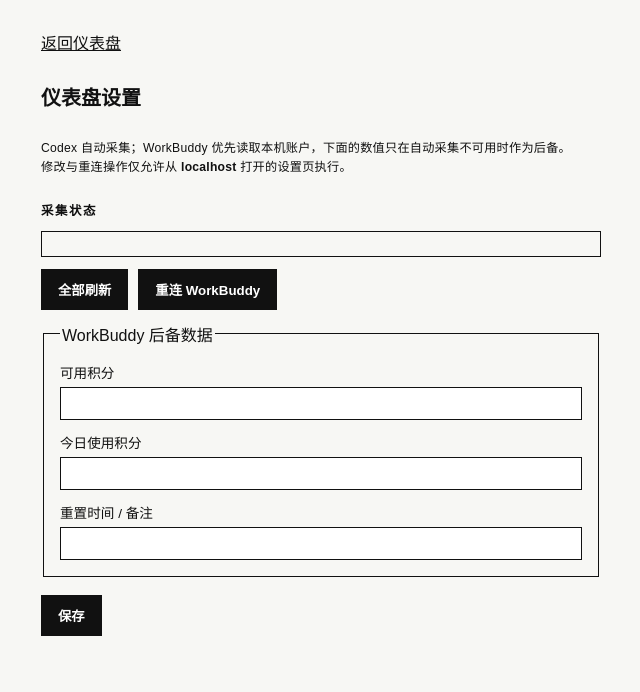
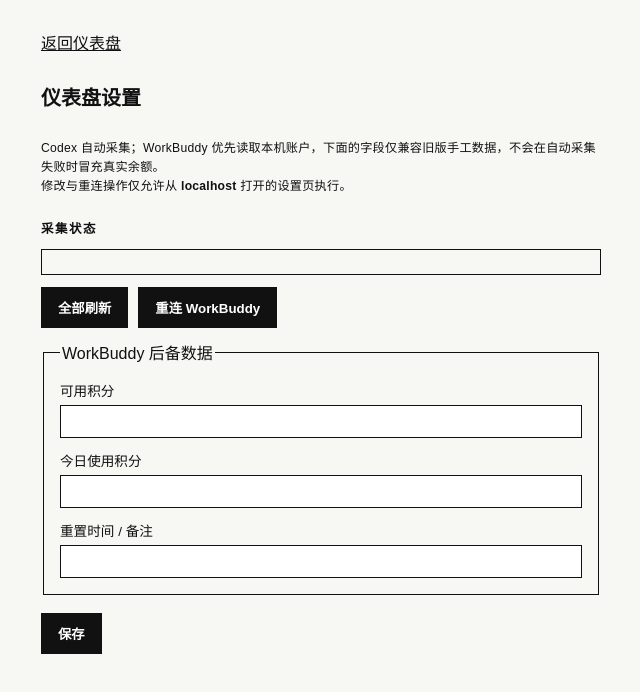
Before and after one commit to easonwong2026-del/AICC, a plain HTML site: page web/settings.html in a window 1280 px wide. Shown: the whole page, without its empty margins (319-959 px from the left). Drawn offline with Linux system fonts and the light colour scheme; no server answers.

Commit message:
AICC 2.4.4: diagnose and harden WorkBuddy live balance

```diff
--- a/web/settings.html
+++ b/web/settings.html
@@ -2,7 +2,7 @@
 <html lang="zh-CN">
 <head><meta charset="utf-8"><meta name="viewport" content="width=device-width, initial-scale=1"><title>AI Command 设置</title><link rel="stylesheet" href="/style.css"></head>
 <body class="settings-page"><main class="settings"><a href="/">返回仪表盘</a><h1>仪表盘设置</h1>
-  <p>Codex 自动采集；WorkBuddy 优先读取本机账户，下面的数值只在自动采集不可用时作为后备。</p>
+  <p>Codex 自动采集；WorkBuddy 优先读取本机账户，下面的字段仅兼容旧版手工数据，不会在自动采集失败时冒充真实余额。</p>
   <p>修改与重连操作仅允许从 <strong>localhost</strong> 打开的设置页执行。</p>
   <h2>采集状态</h2>
   <div id="source-status" class="source-status"></div>
```
